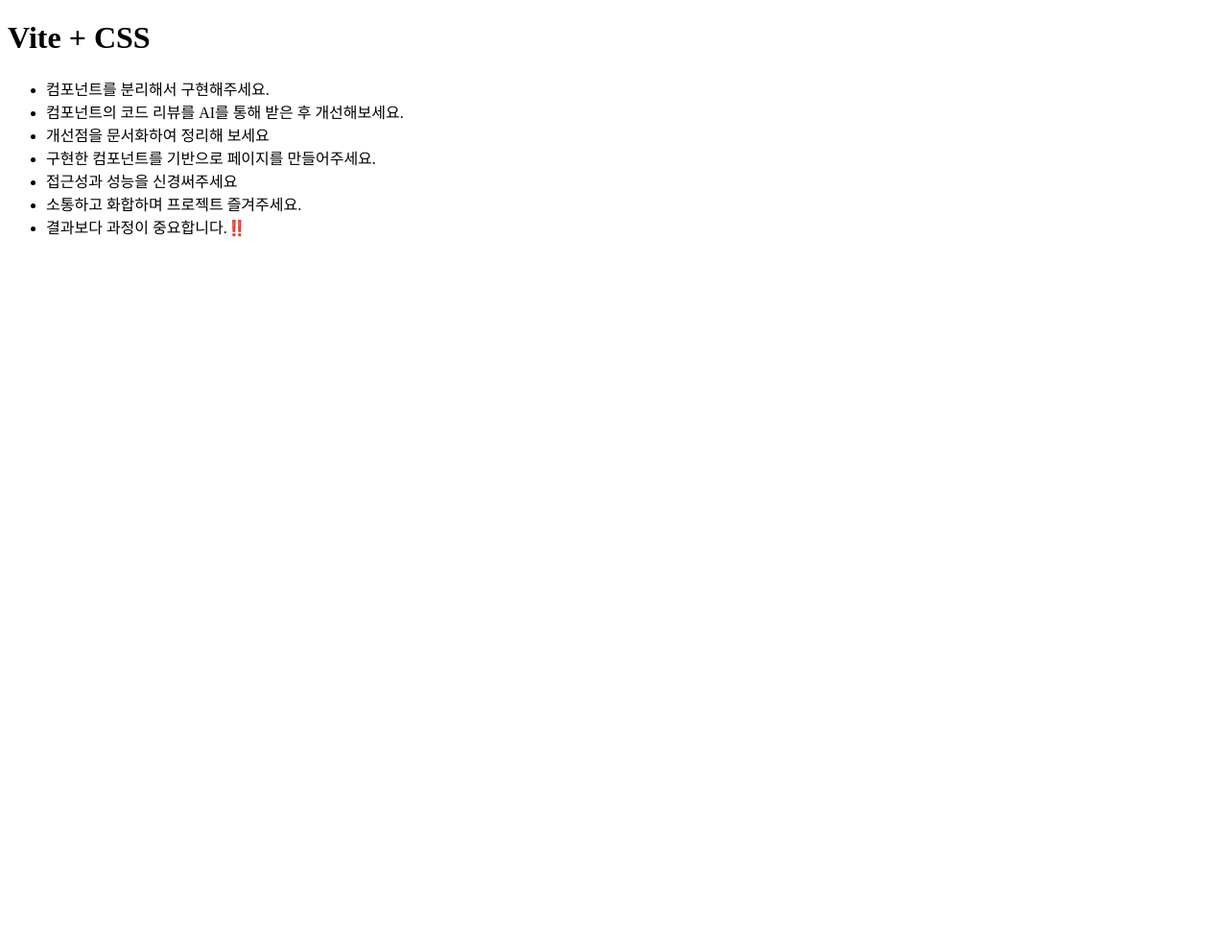
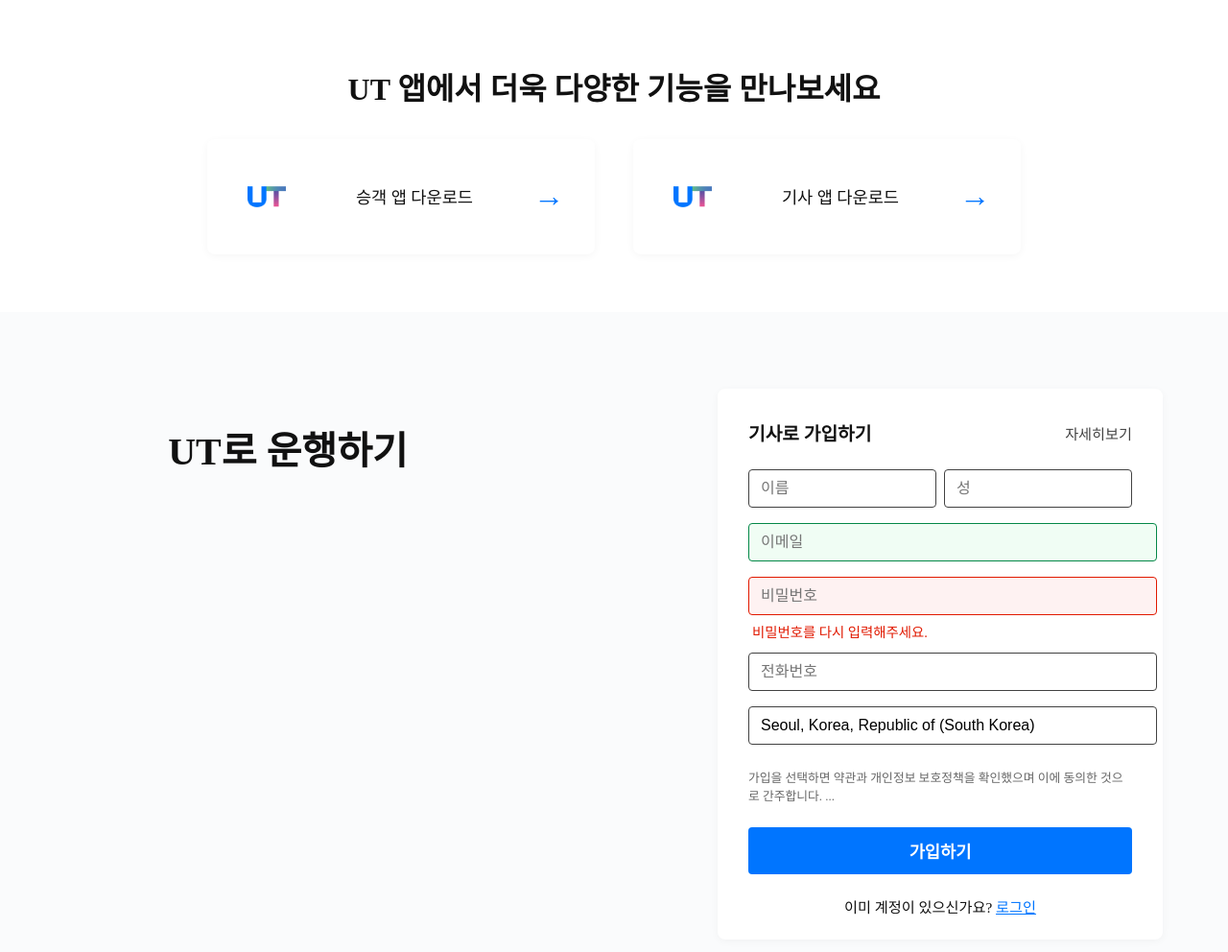
Before and after one commit to FRONTENDBOOTCAMP-15th/404-not-founders, a website built with Vite: page index.html in a window 1280 px wide. Shown: the whole page at 96% size. Before the commit the page ends 800 px from the top, so only its background shows below. Built offline with nearby package versions, Linux system fonts and the light colour scheme; a web font is replaced by a local one.

Commit message:
apply추가

```diff
--- a/index.html
+++ b/index.html
@@ -3,22 +3,52 @@
   <head>
     <meta charset="UTF-8" />
     <meta name="viewport" content="width=device-width, initial-scale=1" />
-    <title>프로젝트 - CSS</title>
-    <link rel="icon" href="/vite.svg" />
-    <link rel="preload" as="font" href="/font/woff2/PretendardVariable.woff2" crossorigin="anonymous" />
-    <link rel="stylesheet" as="style" href="/font/pretendardvariable.css" />
-    <script type="module" src="/src/main.js"></script>
+    <title>UT 앱 기능 소개 및 가입</title>
+    <link rel="stylesheet" href="src/style.css" />
+    <link rel="stylesheet" href="src/theme.css" />
   </head>
   <body>
-    <h1>Vite + CSS</h1>
-    <ul>
-      <li>컴포넌트를 분리해서 구현해주세요.</li>
-      <li>컴포넌트의 코드 리뷰를 AI를 통해 받은 후 개선해보세요.</li>
-      <li>개선점을 문서화하여 정리해 보세요</li>
-      <li>구현한 컴포넌트를 기반으로 페이지를 만들어주세요.</li>
-      <li>접근성과 성능을 신경써주세요</li>
-      <li>소통하고 화합하며 프로젝트 즐겨주세요.</li>
-      <li>결과보다 과정이 중요합니다.‼️</li>
-    </ul>
+    <section class="top-section">
+      <h1>UT 앱에서 더욱 다양한 기능을 만나보세요</h1>
+      <div class="download-cards">
+        <div class="card">
+          <img src="../src/images/logo.png" alt="UT 로고" class="ut-logo" />
+          <span>승객 앱 다운로드</span>
+          <span class="arrow">→</span>
+        </div>
+        <div class="card">
+          <img src="../src/images/logo.png" alt="UT 로고" class="ut-logo" />
+          <span>기사 앱 다운로드</span>
+          <span class="arrow">→</span>
+        </div>
+      </div>
+    </section>
+    <section class="main-section">
+      <div class="left">
+        <h2>UT로 운행하기</h2>
+      </div>
+      <div class="right">
+        <form class="signup-form">
+          <div class="form-header">
+            <h3>기사로 가입하기</h3>
+            <a href="#" class="detail-link">자세히보기</a>
+          </div>
+          <div class="form-row">
+            <input type="text" placeholder="이름" />
+            <input type="text" placeholder="성" />
+          </div>
+          <input type="email" placeholder="이메일" class="valid" required />
+          <div class="input-error">
+            <input type="password" placeholder="비밀번호" class="invalid" required />
+            <span class="error-msg">비밀번호를 다시 입력해주세요.</span>
+          </div>
+          <input type="tel" placeholder="전화번호" />
+          <input type="text" value="Seoul, Korea, Republic of (South Korea)" readonly />
+          <p class="terms">가입을 선택하면 약관과 개인정보 보호정책을 확인했으며 이에 동의한 것으로 간주합니다. ...</p>
+          <button type="submit" class="signup-btn">가입하기</button>
+          <div class="login-link">이미 계정이 있으신가요? <a href="#">로그인</a></div>
+        </form>
+      </div>
+    </section>
   </body>
 </html>
--- a/package.json
+++ b/package.json
@@ -2,6 +2,8 @@
   "name": "vite-css",
   "type": "module",
   "scripts": {
+    "start": "live-server . --port=8080 --host=localhost --no-browser",
+    "format": "prettier . --check",
     "dev": "vite",
     "build": "vite build",
     "preview": "vite preview",
@@ -11,5 +13,8 @@
   "devDependencies": {
     "npm-run-all": "^4.1.5",
     "vite": "^6.3.6"
+  },
+  "dependencies": {
+    "live-server": "^1.2.2"
   }
 }
--- a/src/style.css
+++ b/src/style.css
@@ -1 +1,188 @@
-/* CSS 스타일을 작성해 주세요. */
+body {
+  margin: 0;
+  font-family: 'Pretendard', 'sans-serif';
+  background: #fafbfc;
+  color: #111;
+}
+
+.top-section {
+  background: var(--secondary);
+  padding: 40px 0 60px 0;
+  text-align: center;
+}
+
+.top-section h1 {
+  font-size: 2rem;
+  font-weight: 700;
+  margin-bottom: 32px;
+}
+
+.download-cards {
+  display: flex;
+  justify-content: center;
+  gap: 40px;
+}
+
+.card {
+  background: var(--secondary);
+  border-radius: 8px;
+  width: 340px;
+  height: 120px;
+  display: flex;
+  align-items: center;
+  justify-content: space-between;
+  padding: 0 32px;
+  box-shadow: 0 2px 8px rgba(0, 0, 0, 0.04);
+  font-size: 1.1rem;
+  font-weight: 500;
+}
+
+.ut-logo {
+  width: 60px;
+  height: 40px;
+  object-fit: contain;
+}
+
+.arrow {
+  font-size: 2rem;
+  color: var(--primary);
+}
+
+.main-section {
+  display: flex;
+  justify-content: center;
+  align-items: flex-start;
+  margin: 80px 0;
+  gap: 80px;
+}
+
+.left {
+  flex: 1;
+  display: flex;
+  align-items: center;
+  justify-content: center;
+}
+
+.left h2 {
+  font-size: 2.5rem;
+  font-weight: 700;
+}
+
+.right {
+  flex: 1;
+  display: flex;
+  justify-content: center;
+}
+
+.signup-form {
+  background: var(--secondary);
+  border-radius: 8px;
+  box-shadow: 0 2px 8px rgba(0, 0, 0, 0.04);
+  padding: 32px 32px 24px 32px;
+  width: 400px;
+  display: flex;
+  flex-direction: column;
+  gap: 12px;
+}
+
+.form-header {
+  display: flex;
+  justify-content: space-between;
+  align-items: center;
+  margin-bottom: 12px;
+}
+
+.form-header h3 {
+  margin: 0;
+  font-size: 1.2rem;
+  font-weight: 600;
+}
+
+.detail-link {
+  font-size: 0.95rem;
+  color: var(--tertiary-dark);
+  text-decoration: none;
+}
+
+.form-row {
+  display: flex;
+  gap: 8px;
+}
+
+.signup-form input[type='text'],
+.signup-form input[type='email'],
+.signup-form input[type='password'],
+.signup-form input[type='tel'] {
+  width: 100%;
+  padding: 10px 12px;
+  border: 1.5px solid var(--tertiary-dark);
+  border-radius: 4px;
+  font-size: 1rem;
+  margin-bottom: 4px;
+  transition: border 0.2s;
+}
+
+.signup-form input.valid {
+  border-color: var(--positive);
+  background: #f0fdf4;
+}
+
+.signup-form input.invalid {
+  border-color: var(--negative);
+  background: #fef2f2;
+}
+
+.input-error {
+  position: relative;
+}
+
+.error-msg {
+  visibility: hidden;
+  color: var(--negative);
+  font-size: 0.9rem;
+  margin-top: 2px;
+  display: block;
+  padding-left: 4px;
+}
+.input-error input:invalid + .error-msg {
+  visibility: visible;
+}
+
+.signup-form input[readonly] {
+  background: var(--secondary);
+  color: var(--secondary-dark);
+}
+
+.terms {
+  font-size: 0.8rem;
+  color: #666;
+  margin: 8px 0 0 0;
+}
+
+.signup-btn {
+  background: var(--primary);
+  color: var(--secondary);
+  border: none;
+  border-radius: 4px;
+  padding: 12px 0;
+  font-size: 1.1rem;
+  font-weight: 600;
+  margin-top: 12px;
+  cursor: pointer;
+  transition: background 0.2s;
+}
+
+.signup-btn:hover {
+  background: var(--accent);
+}
+
+.login-link {
+  text-align: center;
+  margin-top: 10px;
+  font-size: 0.95rem;
+}
+
+.login-link a {
+  color: var(--primary);
+  text-decoration: underline;
+}
```
Also changed, not shown: src/images/logo.png (added), 1 other file.
